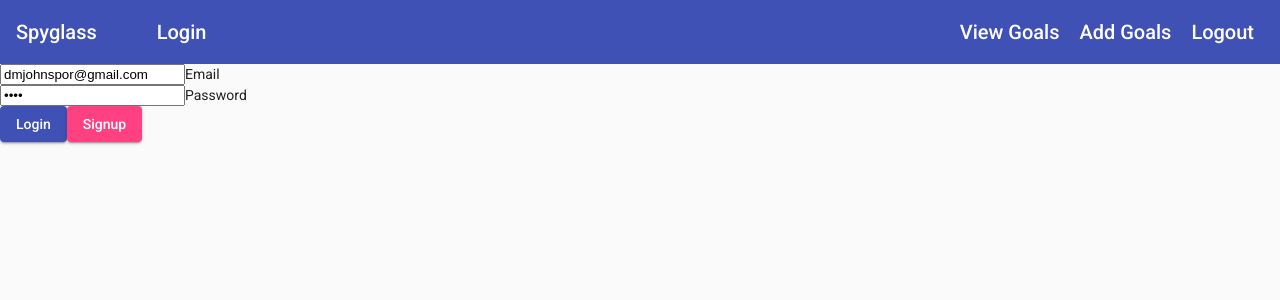
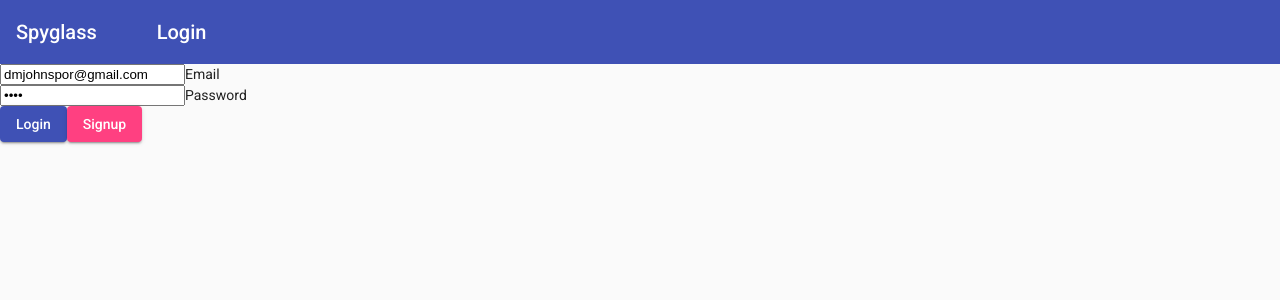
Before and after one commit to the-fetaverse/ng-spyglass-frontend, an Angular app: page / in a window 1280 px wide. Shown: the top 300 px of the page. Built offline with nearby package versions, Linux system fonts and the light colour scheme.

Commit message:
Added hardcoded auth

```diff
--- a/src/app/components/navbar/navbar.component.html
+++ b/src/app/components/navbar/navbar.component.html
@@ -26,11 +26,11 @@
         <mat-icon aria-label="Side nav toggle icon">menu</mat-icon>
       </button>
       <span class="logo">Spyglass</span>
-      <a routerLink="/login">Login</a>
+      <a *ngIf="!authService.isUserLoggedIn()" routerLink="/login">Login</a>
       <span class="spacer"></span>
-      <a href="">View Goals</a>
-      <a href="">Add Goals</a>
-      <a href="">Logout</a>
+      <a *ngIf="authService.isUserLoggedIn()" href="">View Goals</a>
+      <a *ngIf="authService.isUserLoggedIn()" href="">Add Goals</a>
+      <a *ngIf="authService.isUserLoggedIn()" href="">Logout</a>
     </mat-toolbar>
     <!-- Add Content Here -->
     <ng-content></ng-content>
--- a/src/app/components/navbar/navbar.component.ts
+++ b/src/app/components/navbar/navbar.component.ts
@@ -2,20 +2,23 @@ import { Component } from '@angular/core';
 import { BreakpointObserver, Breakpoints } from '@angular/cdk/layout';
 import { Observable } from 'rxjs';
 import { map, shareReplay } from 'rxjs/operators';
+import { AuthService } from 'src/app/services/auth.service';
 
 @Component({
   selector: 'app-navbar',
   templateUrl: './navbar.component.html',
-  styleUrls: ['./navbar.component.css']
+  styleUrls: ['./navbar.component.css'],
 })
 export class NavbarComponent {
-
-  isHandset$: Observable<boolean> = this.breakpointObserver.observe(Breakpoints.Handset)
+  isHandset$: Observable<boolean> = this.breakpointObserver
+    .observe(Breakpoints.Handset)
     .pipe(
-      map(result => result.matches),
+      map((result) => result.matches),
       shareReplay()
     );
 
-  constructor(private breakpointObserver: BreakpointObserver) {}
-
+  constructor(
+    private breakpointObserver: BreakpointObserver,
+    public authService: AuthService
+  ) {}
 }
```
